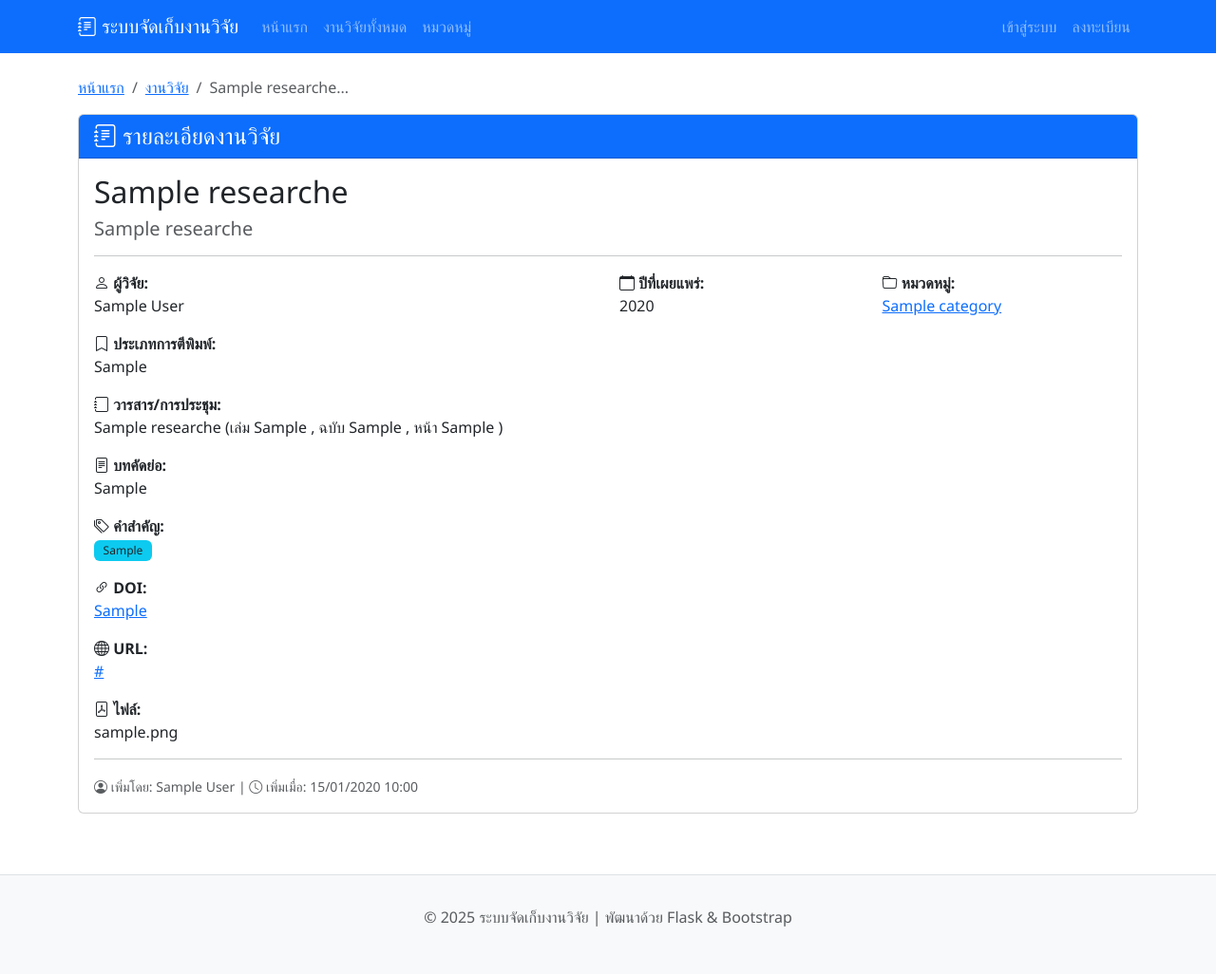
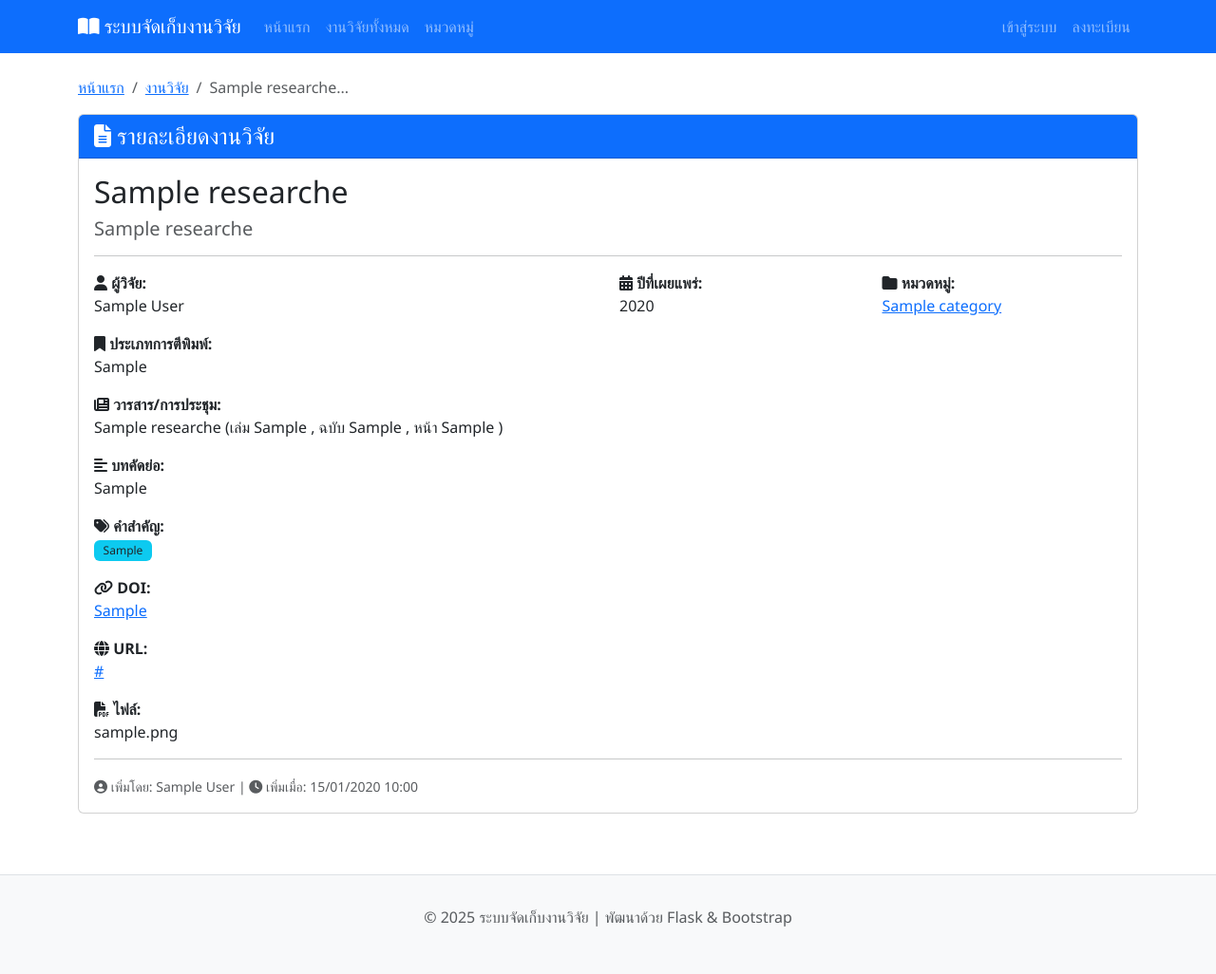
Before and after one commit to teang/research_python_flask, a Flask app: page /research/1 in a window 1280 px wide. Shown: the whole page at 95% size. Run offline with Flask 3, Linux system fonts and the light colour scheme; tables that the repository leaves empty hold one stand-in row (values such as "Sample post").

Commit message:
Add FontAwesome icons throughout the application
- Added FontAwesome 6.5.1 CDN link to base template
- Replaced Bootstrap Icons with FontAwesome icons in:
  * Navigation bar (book-open, tachometer-alt, plus-circle, user-circle)
  * Dashboard page (folder-open, edit, trash-alt, info-circle)
  * Research list page (book, search, user, calendar-alt, folder, bookmark)
  * Research detail page (file-alt, newspaper, tags, link, globe, file-pdf, clock, edit)
  * Auth pages (sign-in-alt, user-plus)
- Icons now use more modern and visually consistent FontAwesome styles

```diff
--- a/app/templates/auth/login.html
+++ b/app/templates/auth/login.html
@@ -7,7 +7,7 @@
     <div class="col-md-6">
         <div class="card">
             <div class="card-header bg-primary text-white">
-                <h4 class="mb-0"><i class="bi bi-box-arrow-in-right"></i> เข้าสู่ระบบ</h4>
+                <h4 class="mb-0"><i class="fas fa-sign-in-alt"></i> เข้าสู่ระบบ</h4>
             </div>
             <div class="card-body">
                 <form method="POST">
--- a/app/templates/auth/register.html
+++ b/app/templates/auth/register.html
@@ -7,7 +7,7 @@
     <div class="col-md-6">
         <div class="card">
             <div class="card-header bg-success text-white">
-                <h4 class="mb-0"><i class="bi bi-person-plus"></i> ลงทะเบียนผู้ใช้ใหม่</h4>
+                <h4 class="mb-0"><i class="fas fa-user-plus"></i> ลงทะเบียนผู้ใช้ใหม่</h4>
             </div>
             <div class="card-body">
                 <form method="POST">
--- a/app/templates/base.html
+++ b/app/templates/base.html
@@ -6,6 +6,7 @@
     <title>{% block title %}ระบบจัดเก็บงานวิจัย{% endblock %}</title>
     <link href="https://cdn.jsdelivr.net/npm/bootstrap@5.3.0/dist/css/bootstrap.min.css" rel="stylesheet">
     <link rel="stylesheet" href="https://cdn.jsdelivr.net/npm/bootstrap-icons@1.11.0/font/bootstrap-icons.css">
+    <link rel="stylesheet" href="https://cdnjs.cloudflare.com/ajax/libs/font-awesome/6.5.1/css/all.min.css">
     <link rel="stylesheet" href="{{ url_for('static', filename='css/style.css') }}">
     <style>
         body {
@@ -27,7 +28,7 @@
     <nav class="navbar navbar-expand-lg navbar-dark bg-primary">
         <div class="container">
             <a class="navbar-brand" href="{{ url_for('main.index') }}">
-                <i class="bi bi-journal-text"></i> ระบบจัดเก็บงานวิจัย
+                <i class="fas fa-book-open"></i> ระบบจัดเก็บงานวิจัย
             </a>
             <button class="navbar-toggler" type="button" data-bs-toggle="collapse" data-bs-target="#navbarNav">
                 <span class="navbar-toggler-icon"></span>
@@ -48,17 +49,17 @@
                     {% if current_user.is_authenticated %}
                     <li class="nav-item">
                         <a class="nav-link" href="{{ url_for('main.dashboard') }}">
-                            <i class="bi bi-speedometer2"></i> แดชบอร์ด
+                            <i class="fas fa-tachometer-alt"></i> แดชบอร์ด
                         </a>
                     </li>
                     <li class="nav-item">
                         <a class="nav-link" href="{{ url_for('research.add') }}">
-                            <i class="bi bi-plus-circle"></i> เพิ่มงานวิจัย
+                            <i class="fas fa-plus-circle"></i> เพิ่มงานวิจัย
                         </a>
                     </li>
                     <li class="nav-item dropdown">
                         <a class="nav-link dropdown-toggle" href="#" id="userDropdown" role="button" data-bs-toggle="dropdown">
-                            <i class="bi bi-person-circle"></i> {{ current_user.username }}
+                            <i class="fas fa-user-circle"></i> {{ current_user.username }}
                         </a>
                         <ul class="dropdown-menu dropdown-menu-end">
                             <li><a class="dropdown-item" href="{{ url_for('auth.logout') }}">ออกจากระบบ</a></li>
--- a/app/templates/research/view.html
+++ b/app/templates/research/view.html
@@ -19,7 +19,7 @@
     <div class="col-12">
         <div class="card">
             <div class="card-header bg-primary text-white">
-                <h4 class="mb-0"><i class="bi bi-journal-text"></i> รายละเอียดงานวิจัย</h4>
+                <h4 class="mb-0"><i class="fas fa-file-alt"></i> รายละเอียดงานวิจัย</h4>
             </div>
             <div class="card-body">
                 <h2>{{ research.title }}</h2>
@@ -30,15 +30,15 @@
 
                 <div class="row mb-3">
                     <div class="col-md-6">
-                        <strong><i class="bi bi-person"></i> ผู้วิจัย:</strong><br>
+                        <strong><i class="fas fa-user"></i> ผู้วิจัย:</strong><br>
                         {{ research.authors }}
                     </div>
                     <div class="col-md-3">
-                        <strong><i class="bi bi-calendar"></i> ปีที่เผยแพร่:</strong><br>
+                        <strong><i class="fas fa-calendar-alt"></i> ปีที่เผยแพร่:</strong><br>
                         {{ research.year or 'ไม่ระบุ' }}
                     </div>
                     <div class="col-md-3">
-                        <strong><i class="bi bi-folder"></i> หมวดหมู่:</strong><br>
+                        <strong><i class="fas fa-folder"></i> หมวดหมู่:</strong><br>
                         {% if research.category %}
                             <a href="{{ url_for('research.list', category=research.category.id) }}">
                                 {{ research.category.name }}
@@ -51,14 +51,14 @@
 
                 {% if research.publication_type %}
                 <div class="mb-3">
-                    <strong><i class="bi bi-bookmark"></i> ประเภทการตีพิมพ์:</strong><br>
+                    <strong><i class="fas fa-bookmark"></i> ประเภทการตีพิมพ์:</strong><br>
                     {{ research.publication_type }}
                 </div>
                 {% endif %}
 
                 {% if research.journal_name %}
                 <div class="mb-3">
-                    <strong><i class="bi bi-journal"></i> วารสาร/การประชุม:</strong><br>
+                    <strong><i class="fas fa-newspaper"></i> วารสาร/การประชุม:</strong><br>
                     {{ research.journal_name }}
                     {% if research.volume %} (เล่ม {{ research.volume }}{% endif %}
                     {% if research.issue %}, ฉบับ {{ research.issue }}{% endif %}
@@ -69,14 +69,14 @@
 
                 {% if research.abstract %}
                 <div class="mb-3">
-                    <strong><i class="bi bi-file-text"></i> บทคัดย่อ:</strong><br>
+                    <strong><i class="fas fa-align-left"></i> บทคัดย่อ:</strong><br>
                     <p class="text-justify">{{ research.abstract }}</p>
                 </div>
                 {% endif %}
 
                 {% if research.keywords %}
                 <div class="mb-3">
-                    <strong><i class="bi bi-tags"></i> คำสำคัญ:</strong><br>
+                    <strong><i class="fas fa-tags"></i> คำสำคัญ:</strong><br>
                     {% for keyword in research.keywords.split(',') %}
                         <span class="badge bg-info text-dark me-1">{{ keyword.strip() }}</span>
                     {% endfor %}
@@ -85,43 +85,43 @@
 
                 {% if research.doi %}
                 <div class="mb-3">
-                    <strong><i class="bi bi-link-45deg"></i> DOI:</strong><br>
+                    <strong><i class="fas fa-link"></i> DOI:</strong><br>
                     <a href="https://doi.org/{{ research.doi }}" target="_blank">{{ research.doi }}</a>
                 </div>
                 {% endif %}
 
                 {% if research.url %}
                 <div class="mb-3">
-                    <strong><i class="bi bi-globe"></i> URL:</strong><br>
+                    <strong><i class="fas fa-globe"></i> URL:</strong><br>
                     <a href="{{ research.url }}" target="_blank">{{ research.url }}</a>
                 </div>
                 {% endif %}
 
                 {% if research.file_path %}
                 <div class="mb-3">
-                    <strong><i class="bi bi-file-pdf"></i> ไฟล์:</strong><br>
+                    <strong><i class="fas fa-file-pdf"></i> ไฟล์:</strong><br>
                     {{ research.file_path }}
                 </div>
                 {% endif %}
 
                 <hr>
                 <small class="text-muted">
-                    <i class="bi bi-person-circle"></i> เพิ่มโดย: {{ research.uploader.full_name or research.uploader.username }} |
-                    <i class="bi bi-clock"></i> เพิ่มเมื่อ: {{ research.created_at.strftime('%d/%m/%Y %H:%M') }}
+                    <i class="fas fa-user-circle"></i> เพิ่มโดย: {{ research.uploader.full_name or research.uploader.username }} |
+                    <i class="fas fa-clock"></i> เพิ่มเมื่อ: {{ research.created_at.strftime('%d/%m/%Y %H:%M') }}
                     {% if research.updated_at != research.created_at %}
-                    | <i class="bi bi-pencil"></i> แก้ไขล่าสุด: {{ research.updated_at.strftime('%d/%m/%Y %H:%M') }}
+                    | <i class="fas fa-edit"></i> แก้ไขล่าสุด: {{ research.updated_at.strftime('%d/%m/%Y %H:%M') }}
                     {% endif %}
                 </small>
             </div>
             {% if current_user.is_authenticated and (current_user.id == research.user_id or current_user.is_admin) %}
             <div class="card-footer">
                 <a href="{{ url_for('research.edit', id=research.id) }}" class="btn btn-warning">
-                    <i class="bi bi-pencil"></i> แก้ไข
+                    <i class="fas fa-edit"></i> แก้ไข
                 </a>
                 <form method="POST" action="{{ url_for('research.delete', id=research.id) }}" style="display: inline;">
                     <button type="submit" class="btn btn-danger"
                             onclick="return confirm('แน่ใจหรือไม่ว่าต้องการลบงานวิจัยนี้?')">
-                        <i class="bi bi-trash"></i> ลบ
+                        <i class="fas fa-trash-alt"></i> ลบ
                     </button>
                 </form>
             </div>
```
Also changed, not shown: app/templates/dashboard.html (+6 -6 lines), app/templates/research/list.html (+8 -8 lines).
